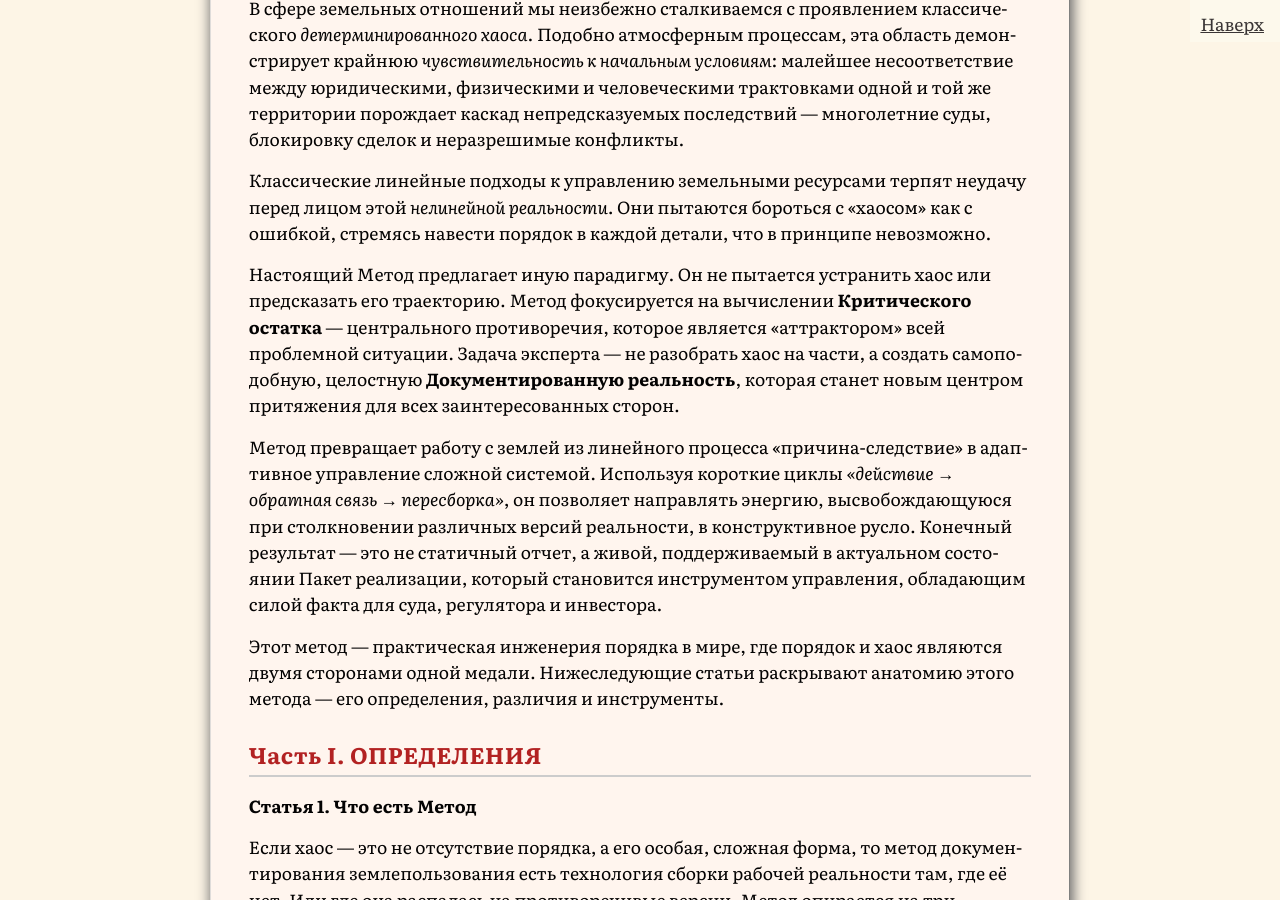
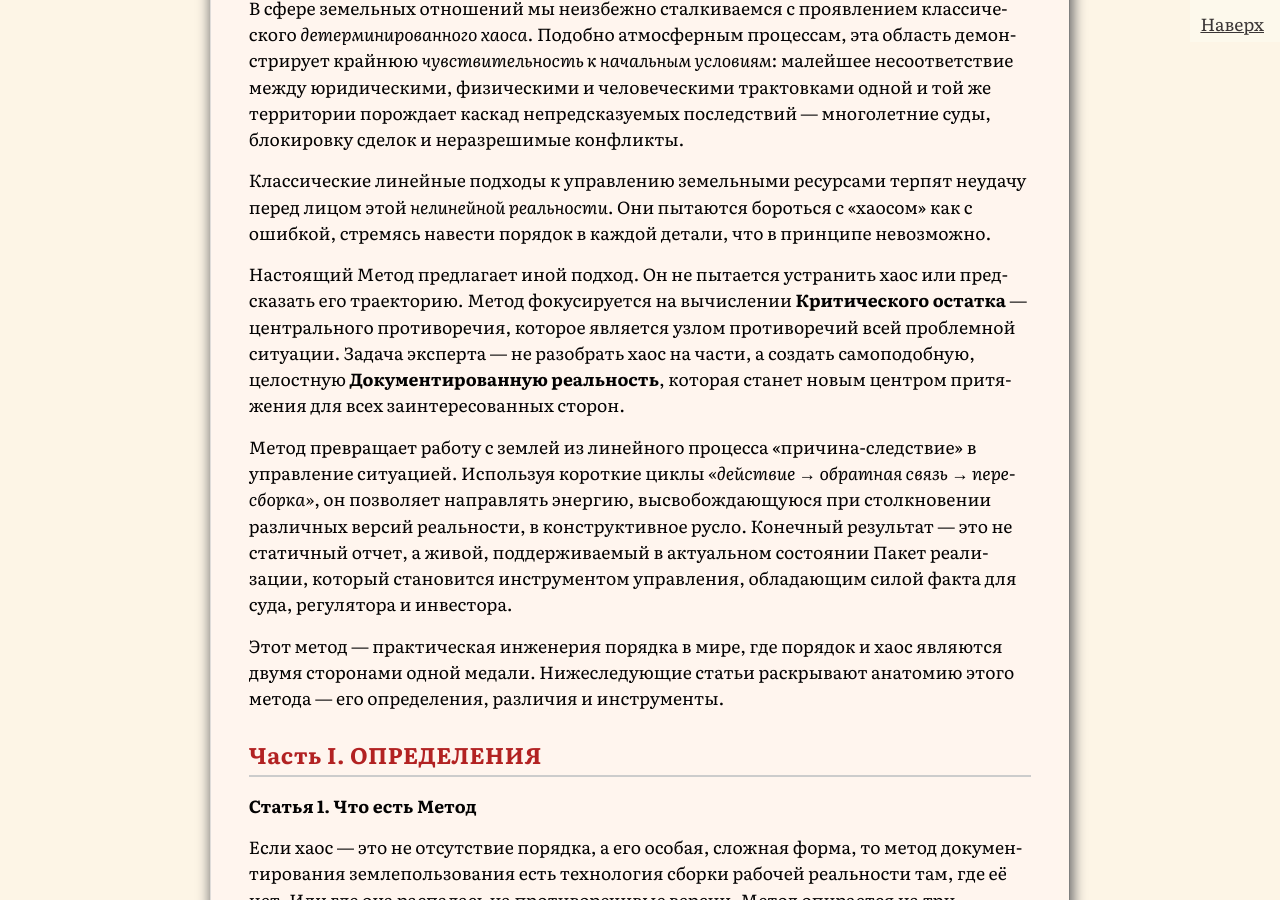
Before and after one commit to SergSi/land-use-art, a Jekyll site: the page built from _posts/2026-01-05-method.md, in a window 1280 px wide and 900 px high, scrolled down 1654 px. Built offline with Jekyll 4.4.1, drawn with Linux system fonts in a browser that asks for light colours; some web fonts are replaced.

Commit message:
Update 2026-01-05-method.md

```diff
--- a/_posts/2026-01-05-method.md
+++ b/_posts/2026-01-05-method.md
@@ -13,9 +13,9 @@ summary: "Метод опирается на неизменное аналити
 
 Классические линейные подходы к управлению земельными ресурсами терпят неудачу перед лицом этой *нелинейной реальности*. Они пытаются бороться с «хаосом» как с ошибкой, стремясь навести порядок в каждой детали, что в принципе невозможно.
 
-Настоящий Метод предлагает иную парадигму. Он не пытается устранить хаос или предсказать его траекторию. Метод фокусируется на вычислении **Критического остатка** — центрального противоречия, которое является «аттрактором» всей проблемной ситуации. Задача эксперта — не разобрать хаос на части, а создать самоподобную, целостную **Документированную реальность**, которая станет новым центром притяжения для всех заинтересованных сторон.
+Настоящий Метод предлагает иной подход. Он не пытается устранить хаос или предсказать его траекторию. Метод фокусируется на вычислении **Критического остатка** — центрального противоречия, которое является узлом противоречий всей проблемной ситуации. Задача эксперта — не разобрать хаос на части, а создать самоподобную, целостную **Документированную реальность**, которая станет новым центром притяжения для всех заинтересованных сторон.
 
-Метод превращает работу с землей из линейного процесса «причина-следствие» в адаптивное управление сложной системой. Используя короткие циклы *«действие → обратная связь → пересборка»*, он позволяет направлять энергию, высвобождающуюся при столкновении различных версий реальности, в конструктивное русло. Конечный результат — это не статичный отчет, а живой, поддерживаемый в актуальном состоянии Пакет реализации, который становится инструментом управления, обладающим силой факта для суда, регулятора и инвестора.
+Метод превращает работу с землей из линейного процесса «причина-следствие» в управление ситуацией. Используя короткие циклы *«действие → обратная связь → пересборка»*, он позволяет направлять энергию, высвобождающуюся при столкновении различных версий реальности, в конструктивное русло. Конечный результат — это не статичный отчет, а живой, поддерживаемый в актуальном состоянии Пакет реализации, который становится инструментом управления, обладающим силой факта для суда, регулятора и инвестора.
 
 Этот метод — практическая инженерия порядка в мире, где порядок и хаос являются двумя сторонами одной медали. Нижеследующие статьи раскрывают анатомию этого метода — его определения, различия и инструменты.
 
```
